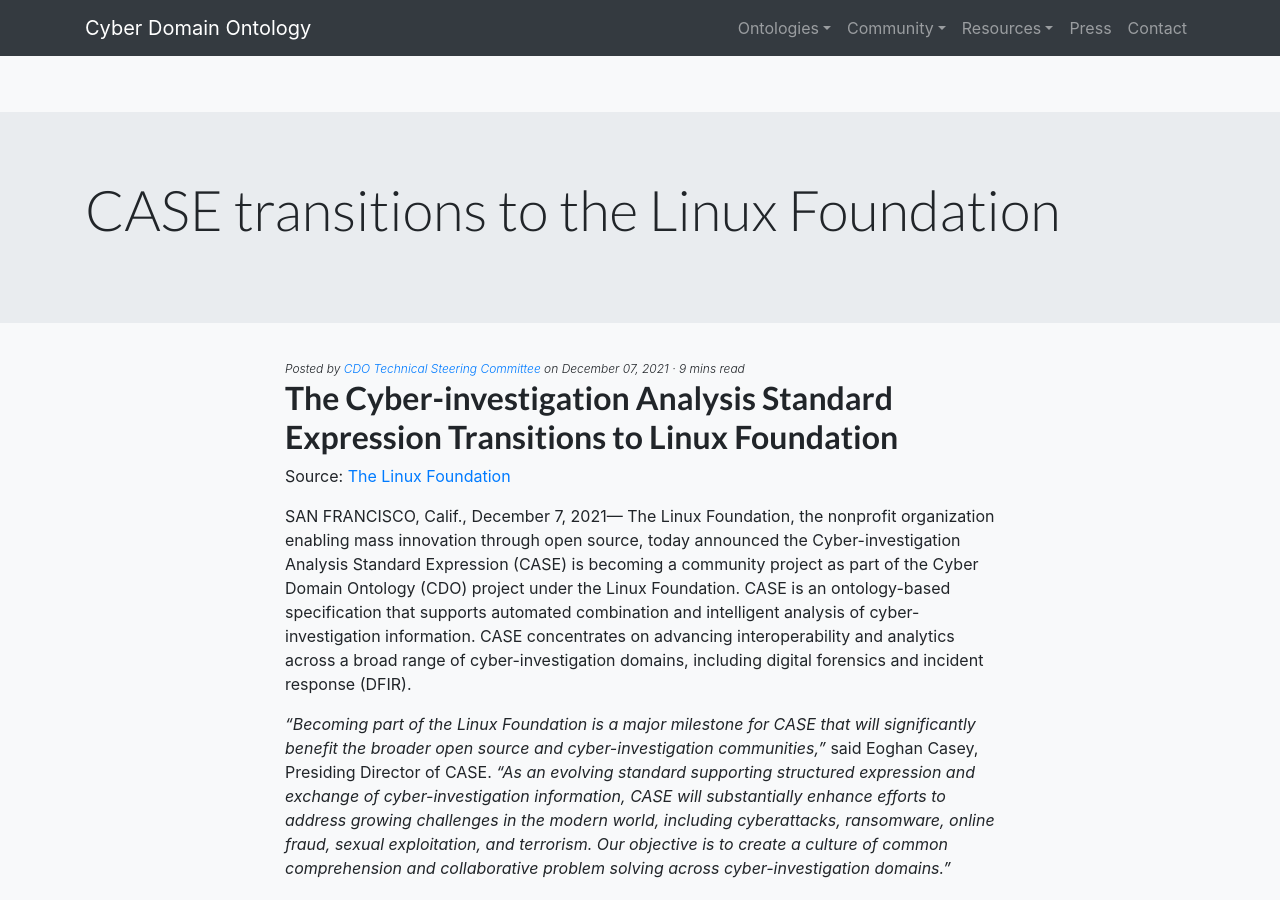
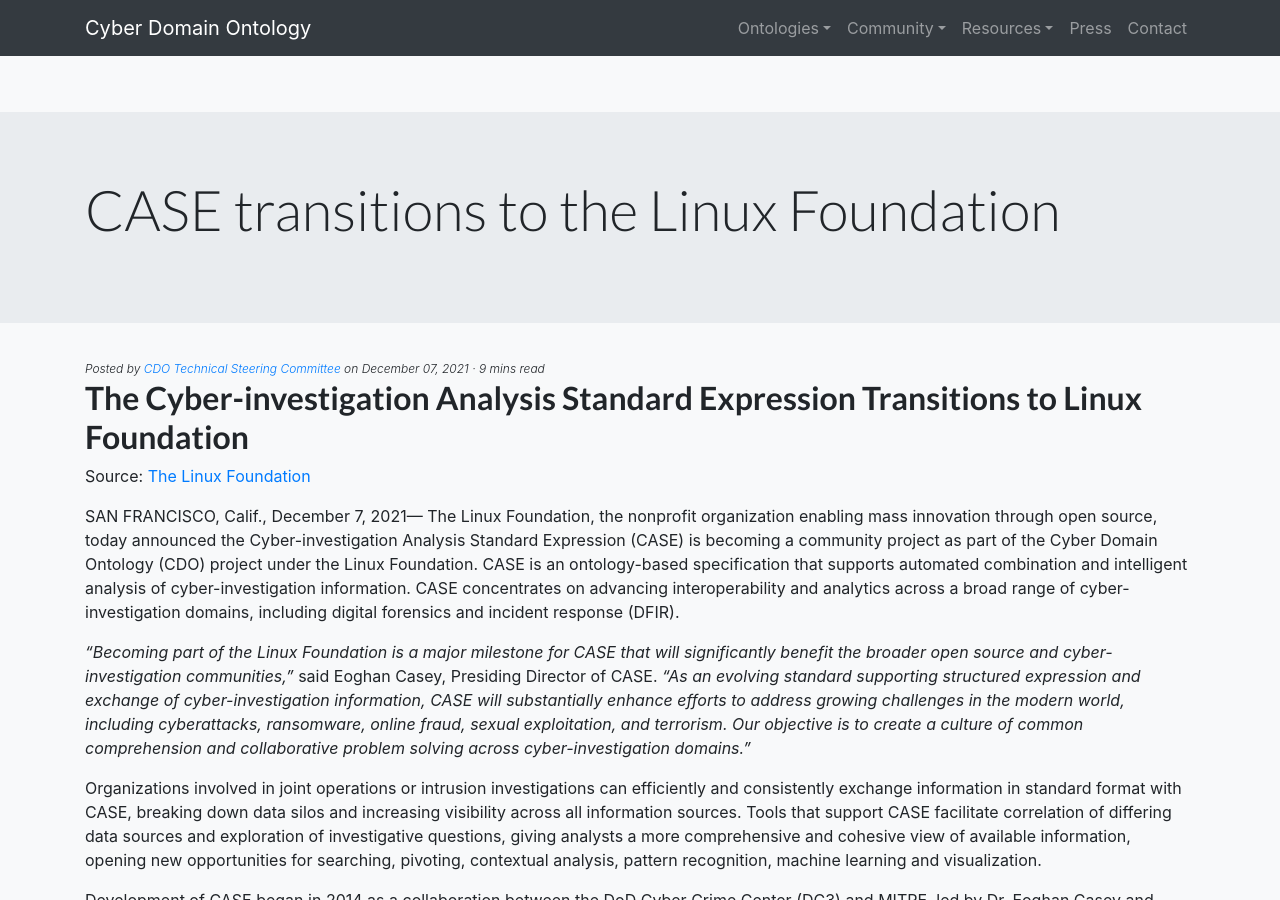
Before and after one commit to Cyber-Domain-Ontology/cdo.github.io, a Jekyll site: the page built from _posts/2022-02-02-CASE-transitions-to-LF.md, in a window 1280 px wide and 900 px high. Built offline with Jekyll 4.4.1, drawn with Linux system fonts in a browser that asks for light colours.

Commit message:
updated layout of post

```diff
--- a/_layouts/post.html
+++ b/_layouts/post.html
@@ -11,7 +11,6 @@
     <div class="overlay"></div>
     <div class="container">
       <div class="row">
-        <div class="col-lg-8 col-md-10 mx-auto">
         <div class="post-heading">
           <span class="meta"
             >Posted by
@@ -25,20 +24,17 @@
         </div>
       </div>
     </div>
-    </div>
   </header>
 
   <div class="container">
     <div class="row">
-      <div class="col-lg-8 col-md-10 mx-auto">
       {{ content }}
 
       <hr />
 
-        <div class="clearfix">
       {% if page.previous.url %}
       <a
-            class="btn btn-primary float-left"
+        class="btn btn-primary"
         href="{{ page.previous.url | prepend: site.baseurl | replace: '//', '/' }}"
         data-toggle="tooltip"
         data-placement="top"
@@ -47,16 +43,15 @@
       >
       {% endif %} {% if page.next.url %}
       <a
-            class="btn btn-primary float-right"
+        class="btn btn-primary ml-3"
         href="{{ page.next.url | prepend: site.baseurl | replace: '//', '/' }}"
         data-toggle="tooltip"
         data-placement="top"
         title="{{ page.next.title }}"
         >Next<span class="d-none d-md-inline"> Post</span> &rarr;</a
       >
+
       {% endif %}
     </div>
   </div>
-    </div>
-  </div>
 </header>
```
Lines whose indentation alone changed are shown as unchanged.
